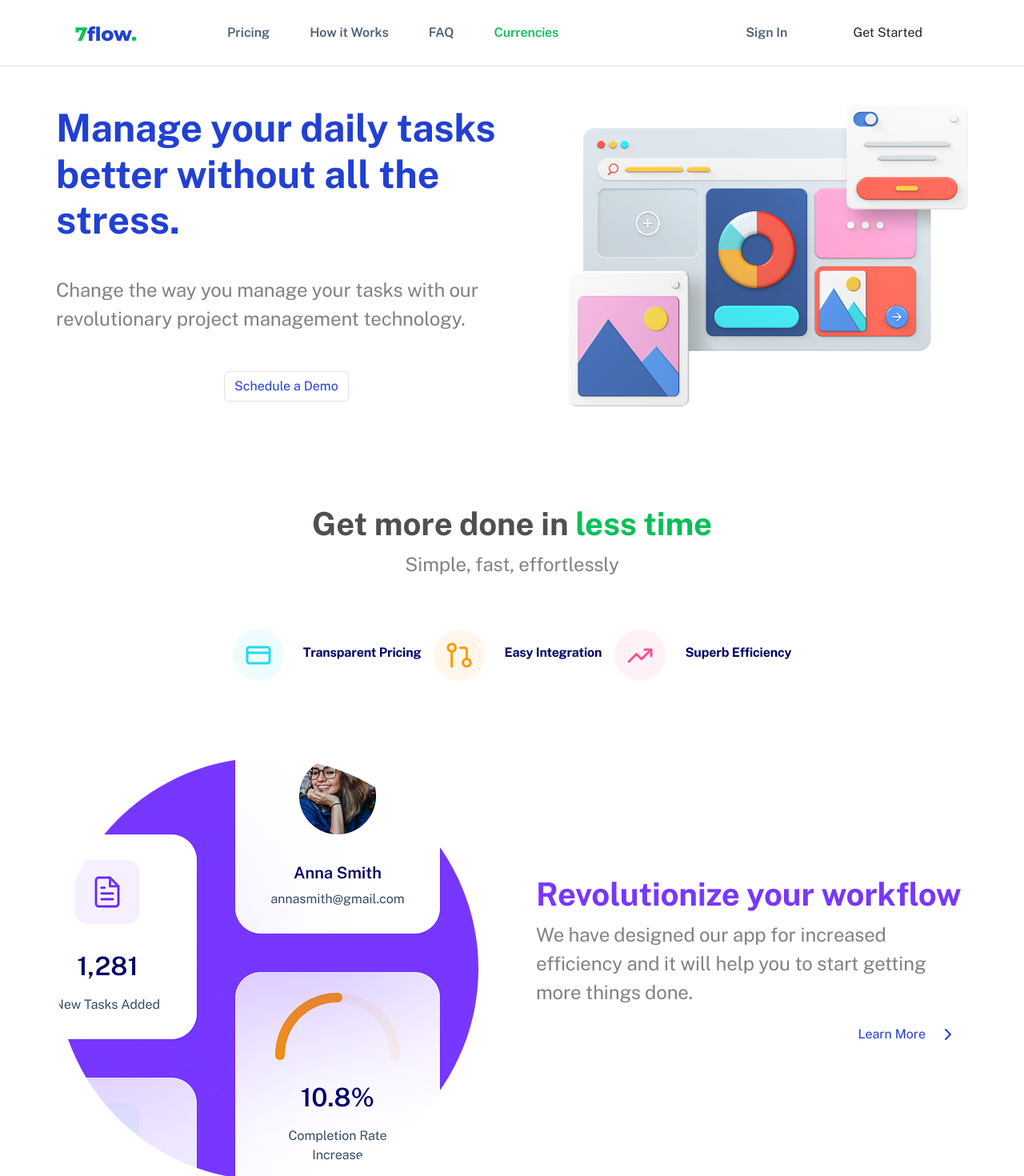
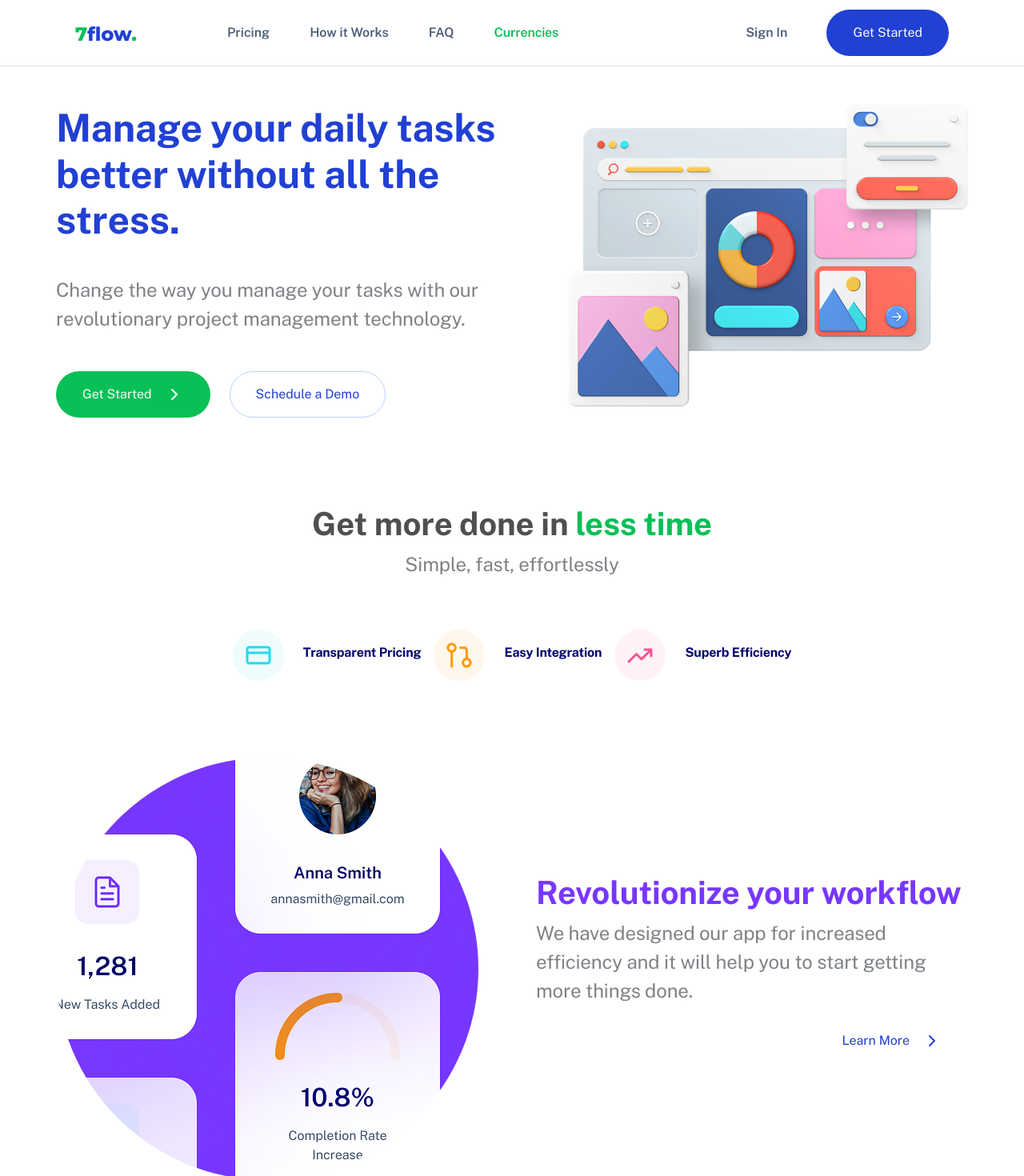
Before and after one commit to MrAghaei/7host-interveiw-task, a Next.js app: page / in a window 1280 px wide. Shown: the top 1470 px of the page at 80% size. Built offline with nearby package versions, Linux system fonts and the light colour scheme.

Commit message:
[#20-IMPLEMENT] add custom button (#23)

```diff
--- a/src/(Components)/BigFeature/BigFeature.tsx
+++ b/src/(Components)/BigFeature/BigFeature.tsx
@@ -1,5 +1,6 @@
 import Image from "next/image";
 import { ChevronRight } from "lucide-react";
+import CustomButton from "@/(Components)/CustomButton/CustomButton";
 
 //region data types
 export interface BigFeatureDataProps {
@@ -35,10 +36,13 @@ function BigFeature({ data }: BigFeatureProps) {
           {data.heading}
         </h2>
         <p className="fs-4 text-custom-light-text2">{data.text}</p>
-        <button className="d-flex gap-3 btn text-custom-primary align-self-end">
-          <p>Learn More</p>
-          <ChevronRight />
-        </button>
+        <div className="align-self-end">
+          <CustomButton
+            text={"Learn More"}
+            rightIcon={<ChevronRight />}
+            type={"simple"}
+          />
+        </div>
       </div>
     </div>
   );
--- a/src/(Components)/CallToAction/CallToAction.tsx
+++ b/src/(Components)/CallToAction/CallToAction.tsx
@@ -1,6 +1,7 @@
-import CtaButton from "@/(Components)/CtaButton/CtaButton";
+import CustomButton from "@/(Components)/CustomButton/CustomButton";
 import Image from "next/image";
 import style from "./CallToAction.module.scss";
+import { ChevronRight } from "lucide-react";
 
 function CallToAction() {
   return (
@@ -33,8 +34,13 @@ function CallToAction() {
             No credit card required.
           </p>
         </div>
-        <div className="z-1">
-          <CtaButton />
+        <div className="z-1 align-self-xxl-end">
+          <CustomButton
+            text={"Get Started"}
+            color={"secondary"}
+            rightIcon={<ChevronRight />}
+            type={"filled"}
+          />
         </div>
       </div>
     </div>
--- a/src/(Components)/CtaButton/CtaButton.tsx
+++ /dev/null
@@ -1,15 +0,0 @@
-import style from "@/(Components)/Hero/Hero.module.scss";
-import { ChevronRight } from "lucide-react";
-
-function CtaButton() {
-  return (
-    <button
-      className={`d-flex gap-custom-13 btn btn-custom-secondary text-white ${style.btnSizingSecondary}`}
-    >
-      Get started
-      <ChevronRight />
-    </button>
-  );
-}
-
-export default CtaButton;
--- /dev/null
+++ b/src/(Components)/CustomButton/CustomButton.scss
@@ -0,0 +1,47 @@
+.custom-button {
+  transition: all 0.5s ease;
+  border-radius: 32px !important;
+  padding: 16px 32px !important;
+  display: inline-flex;
+  align-items: center;
+  justify-content: center;
+  &.filled {
+    &.primary {
+      background: #2140d4;
+      color: #f7fafc;
+      &:hover {
+        background: #65bbe5;
+        color: #5a89ff;
+      }
+    }
+
+    &.secondary {
+      background: #08c056;
+      color: #f7fafc;
+      &:hover {
+        background: #65e59c;
+        color: #07813b;
+      }
+    }
+  }
+
+  &.outlined {
+    background: transparent;
+    border: 1px solid #bed0ff;
+    color: #2140d4;
+    &:hover {
+      background: transparent;
+      border: 1px solid #65bbe5;
+      color: #5a89ff;
+    }
+  }
+
+  &.simple {
+    background: transparent;
+    color: #2140d4;
+    &:hover {
+      background: transparent;
+      color: #5a89ff;
+    }
+  }
+}
--- /dev/null
+++ b/src/(Components)/CustomButton/CustomButton.tsx
@@ -0,0 +1,31 @@
+import "./CustomButton.scss";
+import { JSX } from "react";
+//region data types
+interface ButtonDataProps {
+  text: string;
+  type: "filled" | "outlined" | "simple";
+  color?: "primary" | "secondary";
+  rightIcon?: JSX.Element;
+  leftIcon?: JSX.Element;
+}
+
+//endregion
+function CustomButton({
+  text,
+  type,
+  color,
+  rightIcon,
+  leftIcon,
+}: ButtonDataProps) {
+  return (
+    <button
+      className={`d-flex gap-custom-4 btn custom-button ${type} ${color}`}
+    >
+      {leftIcon}
+      {text}
+      {rightIcon}
+    </button>
+  );
+}
+
+export default CustomButton;
--- a/src/(Components)/HeaderDesktop/HeaderDesktop.tsx
+++ b/src/(Components)/HeaderDesktop/HeaderDesktop.tsx
@@ -2,6 +2,8 @@ import style from "./HeaderDesktop.module.scss";
 import Logo from "@/(Components)/Logo/Logo";
 import Link from "next/link";
 import HeaderMobile from "@/(Components)/HeaderMobile/HeaderMobile";
+import { ChevronRight } from "lucide-react";
+import CustomButton from "@/(Components)/CustomButton/CustomButton";
 function HeaderDesktop() {
   return (
     <header className="py-custom-3 border-bottom border-custom-border">
@@ -38,11 +40,11 @@ function HeaderDesktop() {
           >
             Sign In
           </button>
-          <button
-            className={`btn btn-custom-primary ${style.btnSizingPrimary}`}
-          >
-            Get Started
-          </button>
+          <CustomButton
+            text={"Get Started"}
+            color={"primary"}
+            type={"filled"}
+          />
         </div>
       </div>
     </header>
--- a/src/(Components)/HeaderMobile/HeaderMobile.tsx
+++ b/src/(Components)/HeaderMobile/HeaderMobile.tsx
@@ -4,6 +4,8 @@ import Image from "next/image";
 import { useState } from "react";
 import Link from "next/link";
 import style from "./HeaderMobile.module.scss";
+import { ChevronRight } from "lucide-react";
+import CustomButton from "@/(Components)/CustomButton/CustomButton";
 
 function HeaderDesktop() {
   //region hooks
@@ -76,11 +78,11 @@ function HeaderDesktop() {
           </Link>
         </div>
         <div className="d-flex flex-column gap-3 mt-auto">
-          <button
-            className={`btn btn-custom-primary ${style.btnSizingPrimary}`}
-          >
-            Get Started
-          </button>
+          <CustomButton
+            text={"Get Started"}
+            color={"primary"}
+            type={"filled"}
+          />
           <button
             className={`btn text-custom-light-text1 fw-semibold ${style.btnSizingPrimary}`}
           >
--- a/src/(Components)/Hero/Hero.tsx
+++ b/src/(Components)/Hero/Hero.tsx
@@ -1,6 +1,7 @@
 import Image from "next/image";
 import style from "./Hero.module.scss";
-import CtaButton from "@/(Components)/CtaButton/CtaButton";
+import CustomButton from "@/(Components)/CustomButton/CustomButton";
+import { ChevronRight } from "lucide-react";
 function Hero() {
   return (
     <div className="container d-flex justify-content-between flex-column flex-lg-row py-custom-12 px-custom-8 px-lg-0 text-center text-lg-start gap-custom-18">
@@ -15,12 +16,13 @@ function Hero() {
           management technology.
         </p>
         <div className="d-flex flex-column flex-lg-row gap-4">
-          <CtaButton />
-          <button
-            className={`btn border border-custom-border text-custom-primary ${style.btnSizingSecondary}`}
-          >
-            Schedule a Demo
-          </button>
+          <CustomButton
+            text={"Get Started"}
+            color={"secondary"}
+            rightIcon={<ChevronRight />}
+            type={"filled"}
+          />
+          <CustomButton text={"Schedule a Demo"} type={"outlined"} />
         </div>
       </div>
       <Image
```
